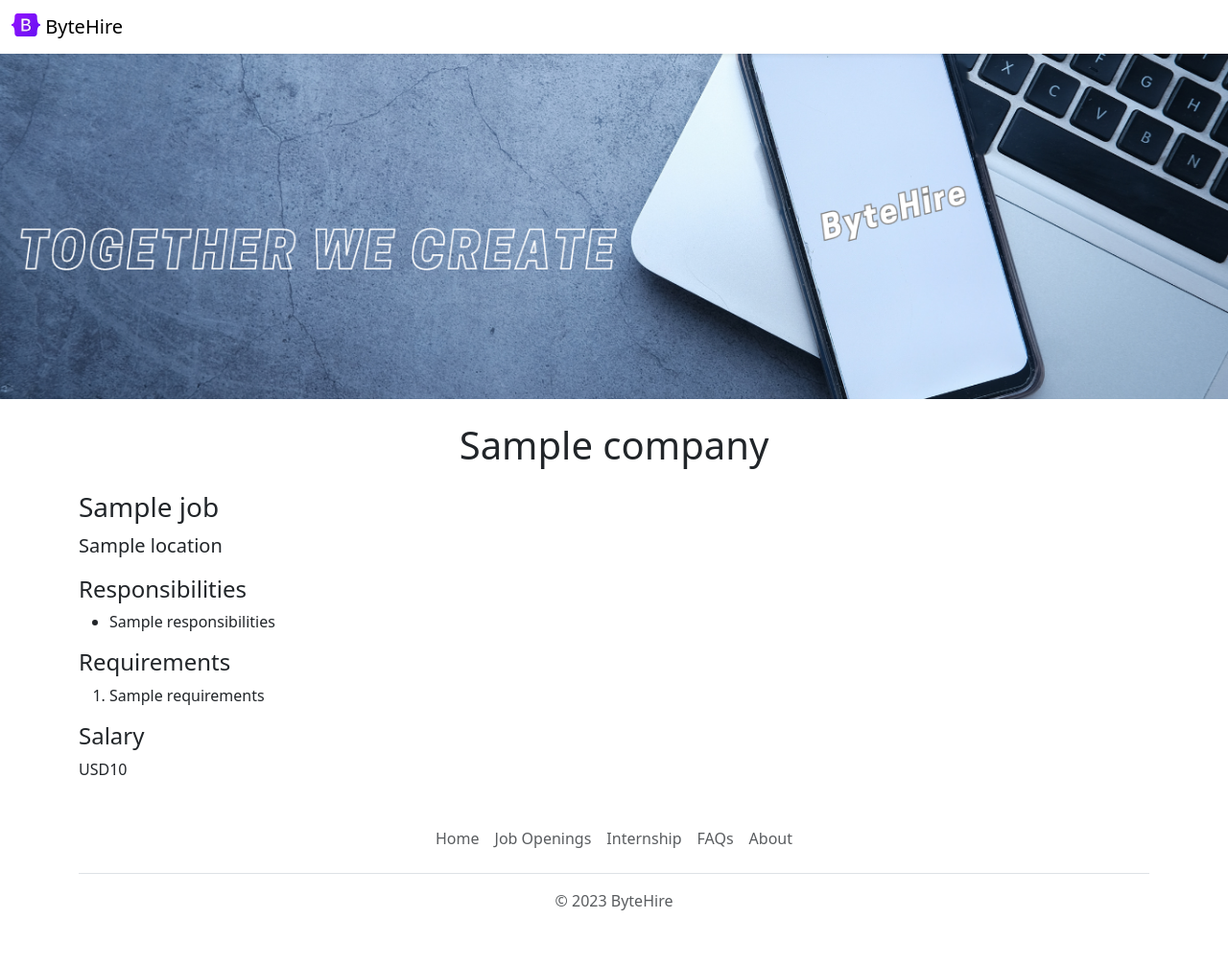
After one commit to abhi7275/ByteHire, a Flask app: template templates/jobpage.html in a window 1280 px wide. The commit adds this page. Shown: the whole page at 96% size. Run offline with Flask 3, Linux system fonts and the light colour scheme; the template is opened without the code that fills it: most values are stand-ins (such as "Sample title", 1, 10 or a date in 2020).

Commit message:
added dynamic pages for jobs

```diff
--- a/app.py
+++ b/app.py
@@ -1,39 +1,7 @@
 from flask import Flask, render_template, jsonify
-from database import load_jobs_from_db
+from database import load_jobs_from_db, load_job_from_db
 
 app = Flask(__name__)
-
-# JOBS = [
-#   {
-#     'id': 1,
-#     'title': 'System Engineer',
-#     'location': 'Delhi, NCR',
-#     'salary': 'Rs 4,50,000',
-#     'company': 'Tata Consultancy Services',
-#   },
-#     {
-#     'id':2,
-#     'title': 'Associate System Engineer',
-#     'location': 'Delhi, NCR',
-#     'salary': 'Rs 3,50,000',
-#     'company': 'Tata Consultancy Services',
-#   },
-#   {
-#     'id': 3,
-#     'title': 'Developer',
-#     'location': 'Pune',
-#     'salary': 'Rs 7,50,000',
-#     'company': 'Tata Consultancy Services',
-#   },
-#   {
-#     'id': 4,
-#     'title': 'IT Analyst',
-#     'location': 'Remote, India',
-#     'company': 'Tata Consultancy Services',
-#   }
-# ]
-
-
 
 @app.route("/")
 def hello_bytehire():
@@ -45,5 +13,13 @@ def list_jobs():
   jobs = load_jobs_from_db()
   return jsonify(jobs)
 
+@app.route("/job/<id>")
+def show_job(id):
+  job = load_job_from_db(id)
+  if not job:
+    return "Not Found", 404
+  return render_template('jobpage.html', job=job)
+
+
 if __name__ == "__main__":
   app.run(host='0.0.0.0', debug=True)
--- /dev/null
+++ b/templates/banner.html
@@ -0,0 +1,9 @@
+<style>
+#banner{
+  height: 360px;
+  width: 100%;
+  margin-bottom: 16px;
+  object-fit: cover;
+}
+</style>
+<img class=img-fluid" id = "banner" src = "https://career-website.abhi7275.repl.co/static/2.png" >
--- /dev/null
+++ b/templates/bootstrap.html
@@ -0,0 +1,3 @@
+<meta charset="utf-8">
+<meta name="viewport" content="width=device-width, initial-scale=1">
+<link href="https://cdn.jsdelivr.net/npm/bootstrap@5.3.2/dist/css/bootstrap.min.css" rel="stylesheet" integrity="sha384-T3c6CoIi6uLrA9TneNEoa7RxnatzjcDSCmG1MXxSR1GAsXEV/Dwwykc2MPK8M2HN" crossorigin="anonymous">
--- a/templates/joblist.html
+++ b/templates/joblist.html
@@ -10,6 +10,6 @@
   <div><b>Company:</b> {{job.company}} </div>
   </div>
     <div class="col-2 padding-right:16px">
-  <button type="button" class="btn btn-outline-primary" >Apply</button>
+  <a href="/job/{{job['id']}}" type="button" class="btn btn-outline-primary float-right align-middle" >Apply</a>
        </div>
 </div>
--- /dev/null
+++ b/templates/jobpage.html
@@ -0,0 +1,33 @@
+<!DOCKTYPE html>
+<html>
+  <head>
+    <title>{{job.title}} - {{job.company}}</title>
+    {% include 'bootstrap.html' %}
+  </head>
+  <body>
+    {% include 'nav.html' %}
+    {% include 'banner.html' %}
+     <div class ="container">
+       <h1 class="text-center mt-2 mb-4">
+         {{job.company}}
+       </h1>
+       <h3 class="mb-2">{{job.title}}</h3>
+       <p class="lead mt-0">{{job.location}}</p>
+       <h4>Responsibilities</h4>
+       <ul>
+         {% for line in job.responsibilities.split("\n") %}
+          <li>{{line}}</li>
+         {% endfor %}
+       </ul>
+       <h4>Requirements</h4>
+       <ol>
+         {% for line in job.requirements.split("\n") %}
+           <li>{{line}}</li>
+         {% endfor %}
+       </ol>
+       <h4>Salary</h4>
+       <p>{{job.currency}}{{job.salary}}</p>
+     </div>
+    {% include 'footer.html' %}
+  </body>
+</html>
--- a/templates/nav.html
+++ b/templates/nav.html
@@ -1,6 +1,6 @@
 <nav class="navbar shadow-sm fixed-top bg-white">
   <div class="container-fluid">
-    <a class="navbar-brand" href="#">
+    <a class="navbar-brand" href="/">
       <img src="/static/bootstrap-logo.svg" alt="Logo" width="30" height="24" class="d-inline-block align-text-top">
       ByteHire
     </a>
```
Also changed, not shown: database.py (+13 -0 lines), templates/home.html (+2 -12 lines).
